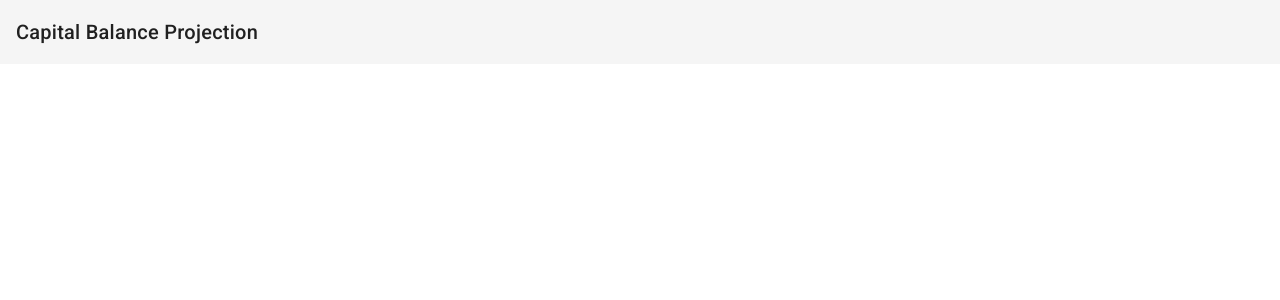
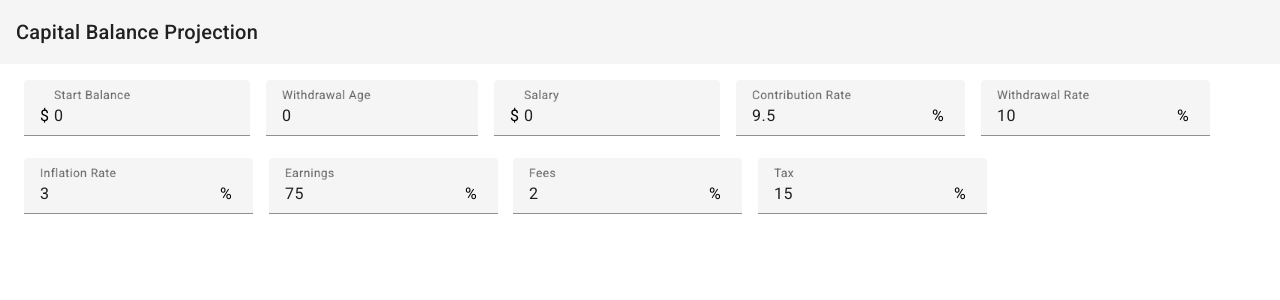
Before and after one commit to harrisonn26/capital-balance-projection, an Angular app: page / in a window 1280 px wide. Shown: the top 300 px of the page. Built offline with nearby package versions, Linux system fonts and the light colour scheme.

Commit message:
Added all inputs

```diff
--- a/src/app/app.component.css
+++ b/src/app/app.component.css
@@ -0,0 +1,6 @@
+.formField {
+  margin: 0 8px 0 8px;
+}
+.inputs {
+  margin: 16px;
+}
--- a/src/app/app.component.html
+++ b/src/app/app.component.html
@@ -1 +1,70 @@
-<mat-toolbar><span>Capital Balance Projection</span></mat-toolbar>
+<mat-toolbar>
+  <span>Capital Balance Projection</span>
+</mat-toolbar>
+
+<div class="inputs">
+  <mat-form-field class="formField">
+    <mat-label>Start Balance</mat-label>
+    <span matTextPrefix>$&nbsp;</span>
+    <input matInput [(ngModel)]="projectionData.startBalance" placeholder="0" />
+  </mat-form-field>
+
+  <mat-form-field class="formField">
+    <mat-label>Withdrawal Age</mat-label>
+    <input matInput [(ngModel)]="projectionData.withdrawalAge" />
+  </mat-form-field>
+
+  <mat-form-field class="formField">
+    <mat-label>Salary</mat-label>
+    <span matTextPrefix>$&nbsp;</span>
+    <input matInput [(ngModel)]="projectionData.salary" placeholder="0" />
+  </mat-form-field>
+
+  <mat-form-field class="formField">
+    <mat-label>Contribution Rate</mat-label>
+    <span matTextSuffix="">%&nbsp;</span>
+    <input
+      matInput
+      [(ngModel)]="projectionData.contributionRate"
+      placeholder="0"
+    />
+  </mat-form-field>
+
+  <mat-form-field class="formField">
+    <mat-label>Withdrawal Rate</mat-label>
+    <span matTextSuffix="">%&nbsp;</span>
+    <input
+      matInput
+      [(ngModel)]="projectionData.withdrawalRate"
+      placeholder="0"
+    />
+  </mat-form-field>
+
+  <mat-form-field class="formField">
+    <mat-label>Inflation Rate</mat-label>
+    <span matTextSuffix="">%&nbsp;</span>
+    <input
+      matInput
+      [(ngModel)]="projectionData.inflationRate"
+      placeholder="0"
+    />
+  </mat-form-field>
+
+  <mat-form-field class="formField">
+    <mat-label>Earnings</mat-label>
+    <span matTextSuffix="">%&nbsp;</span>
+    <input matInput [(ngModel)]="projectionData.earnings" placeholder="0"
+  /></mat-form-field>
+
+  <mat-form-field class="formField">
+    <mat-label>Fees</mat-label>
+    <span matTextSuffix="">%&nbsp;</span>
+    <input matInput [(ngModel)]="projectionData.fees" placeholder="0" />
+  </mat-form-field>
+
+  <mat-form-field class="formField">
+    <mat-label>Tax</mat-label>
+    <span matTextSuffix="">%&nbsp;</span>
+    <input matInput matInput [(ngModel)]="projectionData.tax" placeholder="0" />
+  </mat-form-field>
+</div>
--- a/src/app/app.component.ts
+++ b/src/app/app.component.ts
@@ -24,7 +24,7 @@ export class AppComponent {
     salary: 0,
     contributionRate: 9.5,
     inflationRate: 3,
-    earnings: 7.5,
+    earnings: 75,
     fees: 2,
     tax: 15,
     withdrawalRate: 10,
```
Also changed, not shown: src/app/app.module.ts (+9 -1 lines).
